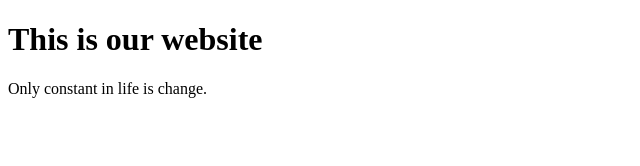
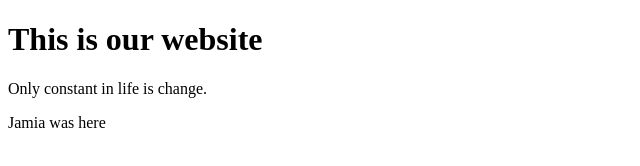
Before and after one commit to smtsuchi/python_prework, a plain HTML site: page index.html in a window 1280 px wide. Shown: the whole page, without its empty margins (0-640 px from the left). Drawn offline with Linux system fonts and the light colour scheme.

Commit message:
Jamia was here

```diff
--- a/index.html
+++ b/index.html
@@ -11,3 +11,4 @@
     <p>Only constant in life is change.</p>
 </body>
 </html>
+<p>Jamia was here</p>
```
